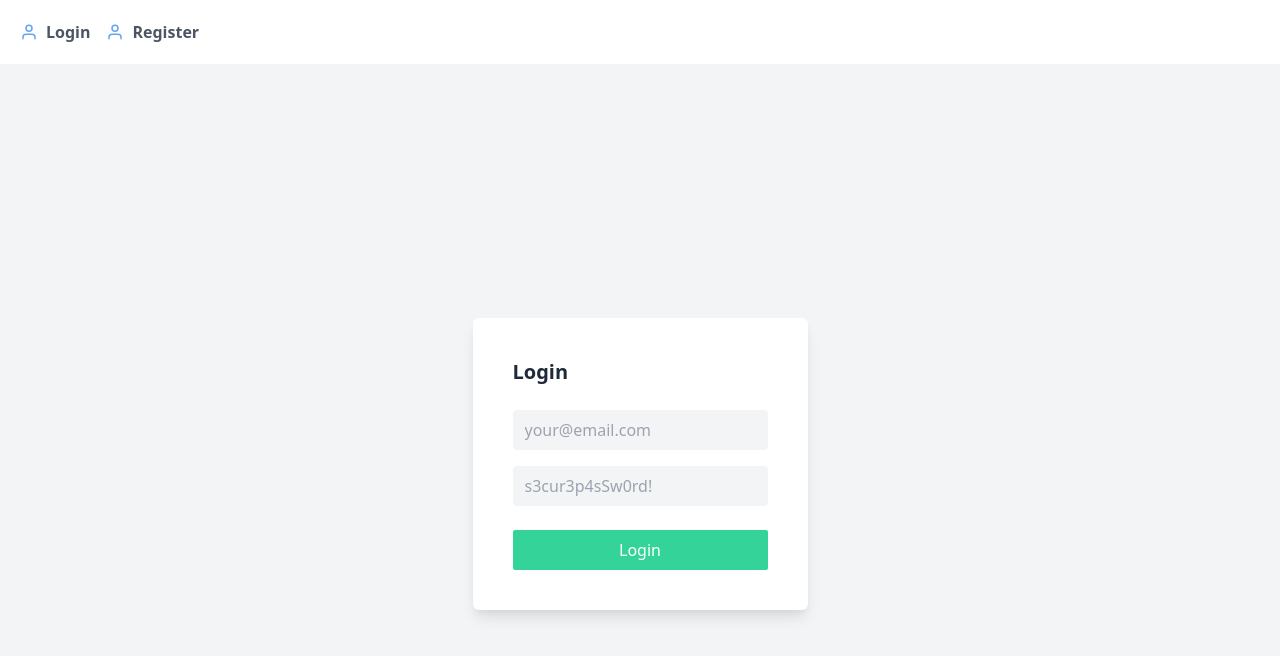
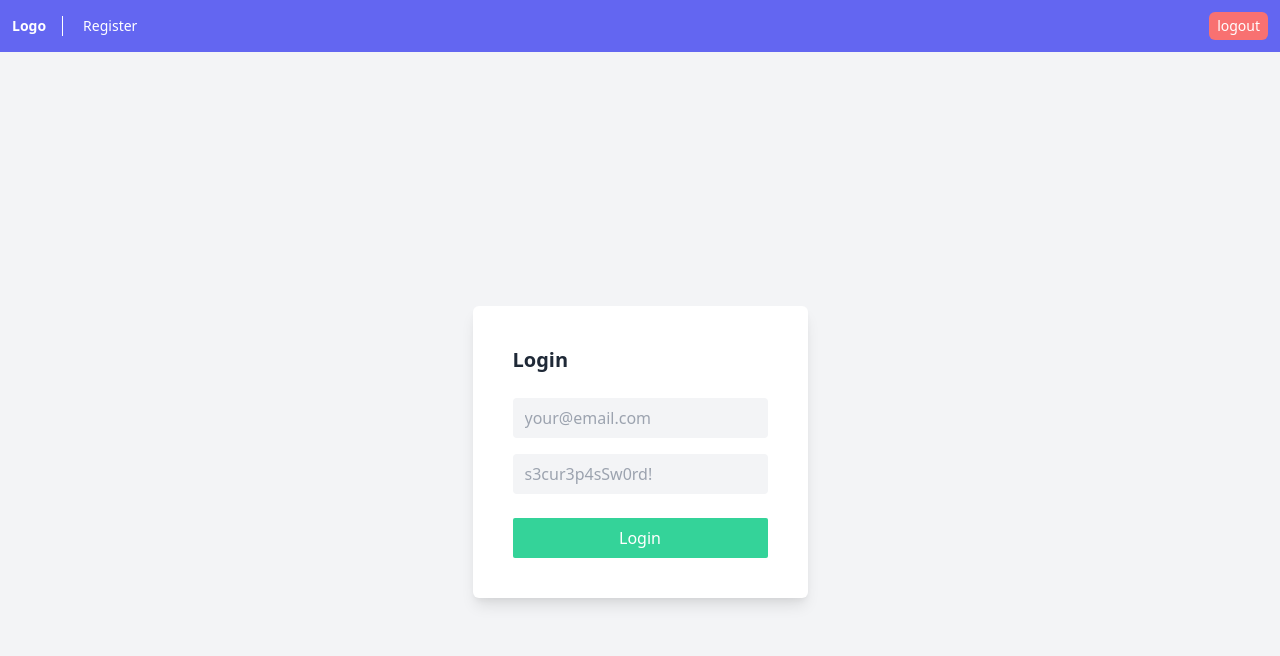
Before and after one commit to aslop/Inventroy-management-dashboard-using-QR-codes, a React (Create React App) app in the folder client/: page /login in a window 1280 px wide. Shown: the top 656 px of the page. Built offline with nearby package versions, Linux system fonts and the light colour scheme.

Commit message:
rebuilt menu

```diff
--- a/client/package.json
+++ b/client/package.json
@@ -5,6 +5,7 @@
   "proxy": "http://localhost:5000",
   "dependencies": {
     "@craco/craco": "^6.1.2",
+    "@headlessui/react": "^1.2.0",
     "@testing-library/jest-dom": "^5.11.4",
     "@testing-library/react": "^11.1.0",
     "@testing-library/user-event": "^12.1.10",
--- a/client/src/components/MainNav/MainNav.tsx
+++ b/client/src/components/MainNav/MainNav.tsx
@@ -1,57 +1,94 @@
-import { useAuth } from '../../hooks';
-import { Home, User, Archive, Camera } from 'react-feather';
-import { NavItem } from './NavItem';
+import { useRef } from 'react';
+import { Menu, X } from 'react-feather';
+import { NavLink } from 'react-router-dom';
+import { useToggle, useClickOutside, useAuth } from '../../hooks';
+
+const navLinks = [
+  { name: 'Home', href: '/', shouldBeAuthed: true },
+  { name: 'Items', href: '/items', shouldBeAuthed: true },
+  { name: 'Scan', href: '/scan', shouldBeAuthed: true },
+  { name: 'Register', href: '/register', shouldBeAuthed: false },
+];
 
 export const MainNav = () => {
   const { logout, currentUser } = useAuth();
+  const [showMenu, toggleMenu] = useToggle();
+  const expandedMenuRef = useRef<HTMLDivElement>(null);
+  useClickOutside(expandedMenuRef, () => {
+    toggleMenu();
+  });
 
   return (
-    <div className="flex flex-row shadow-lg text-gray-600 p-3 color-white justify-between bg-white w-full">
-      <div className="flex flex-row">
-        {currentUser ? (
-          <NavItem to="/">
-            <Home size={18} className="mr-2 text-blue-400" />
-            <span>Home</span>
-          </NavItem>
-        ) : null}
+    <>
+      <div className="w-full bg-indigo-500 hidden md:flex items-center p-3 text-md text-sm text-white">
+        <div className="font-bold pr-4 border-r border-white">Logo</div>
 
-        {currentUser ? (
-          <NavItem to="/items">
-            <Archive size={18} className="mr-2 text-blue-400" />
-            <span>Items</span>
-          </NavItem>
-        ) : null}
+        {navLinks.map(({ href, name, shouldBeAuthed }) => {
+          if (shouldBeAuthed && !currentUser) {
+            return null;
+          }
 
-        {currentUser ? (
-          <NavItem to="/scan">
-            <Camera size={18} className="mr-2 text-blue-400" />
-            <span>Scan</span>
-          </NavItem>
-        ) : null}
+          return (
+            <NavLink
+              exact={true}
+              to={href}
+              key={name}
+              activeClassName="bg-indigo-400 rounded-md"
+              className="mx-3 px-2 py-1"
+            >
+              {name}
+            </NavLink>
+          );
+        })}
 
-        {currentUser ? null : (
-          <NavItem to="/login">
-            <User size={18} className="mr-2 text-blue-400" />
-            <span>Login</span>
-          </NavItem>
-        )}
-
-        <NavItem to="/register">
-          <User size={18} className="mr-2 text-blue-400" />
-          <span>Register</span>
-        </NavItem>
-
-        {/* {currentUser ? (
         <button
           onClick={async () => {
             await logout();
           }}
-            className="border border-red-300 text-red-300 hover:bg-red-300 hover:text-white text-sm px-4 py-2 rounded-md"
+          className="ml-auto bg-red-400 rounded-md px-2 py-1 focus:outline-none hover:bg-red-500 cursor-pointer"
         >
-            Logout
+          logout
         </button>
-        ) : null} */}
       </div>
+
+      <div className="w-full flex flex-col justify-center md:hidden ">
+        <div className="bg-indigo-500 text-white p-3 flex">
+          <div>Logo</div>
+          {showMenu ? (
+            <X onClick={toggleMenu} size={24} className="ml-auto" />
+          ) : (
+            <Menu onClick={toggleMenu} size={24} className="ml-auto" />
+          )}
         </div>
+
+        {/* Expanding menu */}
+        {showMenu ? (
+          <div
+            ref={expandedMenuRef}
+            className="bg-white shadow-md pb-6 pt-3 absolute z-10 w-full top-12 left-0 flex flex-col"
+          >
+            {navLinks.map(({ href, name, shouldBeAuthed }) => {
+              if (shouldBeAuthed && !currentUser) {
+                return null;
+              }
+
+              return (
+                <NavLink
+                  onClick={toggleMenu}
+                  exact={true}
+                  to={href}
+                  key={name}
+                  activeClassName="text-indigo-400 font-bold underline rounded-md"
+                  className="mx-3 px-2 py-1 my-2 "
+                >
+                  {name}
+                </NavLink>
+              );
+            })}
+          </div>
+        ) : null}
+        {/* Expanding menu */}
+      </div>
+    </>
   );
 };
--- a/client/src/components/MainNav/NavItem.tsx
+++ /dev/null
@@ -1,14 +0,0 @@
-import { FC } from 'react';
-import { Link } from 'react-router-dom';
-
-interface IProps {
-  to: string;
-}
-
-export const NavItem: FC<IProps> = ({ children, to }) => {
-  return (
-    <Link to={to} className="flex items-center p-2  hover:text-blue-600 font-bold">
-      {children}
-    </Link>
-  );
-};
--- a/client/src/containers/GuardedRoute.tsx
+++ b/client/src/containers/GuardedRoute.tsx
@@ -5,7 +5,7 @@ import { useAuth } from '../hooks';
 type HOCProps = {
   component: ComponentType<any>;
   path: string;
-  exact?: any; //TODO (?)
+  exact?: boolean;
 };
 
 export const GuardedRoute: FC<HOCProps> = ({ component: Component, ...rest }) => {
--- a/client/src/hooks/index.tsx
+++ b/client/src/hooks/index.tsx
@@ -1,5 +1,6 @@
 export * from './useAuth';
 export * from './useToggle';
 export * from './useLocalStorage';
+export * from './useClickOutside';
 export * from './useRedirectIfUserExists';
 export * from './useIncrement';
--- /dev/null
+++ b/client/src/hooks/useClickOutside.tsx
@@ -0,0 +1,19 @@
+import { useEffect } from 'react';
+
+/* function used to close/toggle local state when clicking off of element with ref */
+export const useClickOutside = (ref: any, handler: any) => {
+  useEffect(() => {
+    const listener = (event: any) => {
+      if (!ref.current || ref.current.contains(event.target)) {
+        return;
+      }
+      handler(event);
+    };
+    document.addEventListener('mousedown', listener);
+    document.addEventListener('touchstart', listener);
+    return () => {
+      document.removeEventListener('mousedown', listener);
+      document.removeEventListener('touchstart', listener);
+    };
+  }, [handler, ref]);
+};
```
Also changed, not shown: client/src/pages/Scan.tsx (+1 -6 lines), 2 other files (tests, documents, lock files or other folders). Lines whose indentation alone changed are shown as unchanged.
